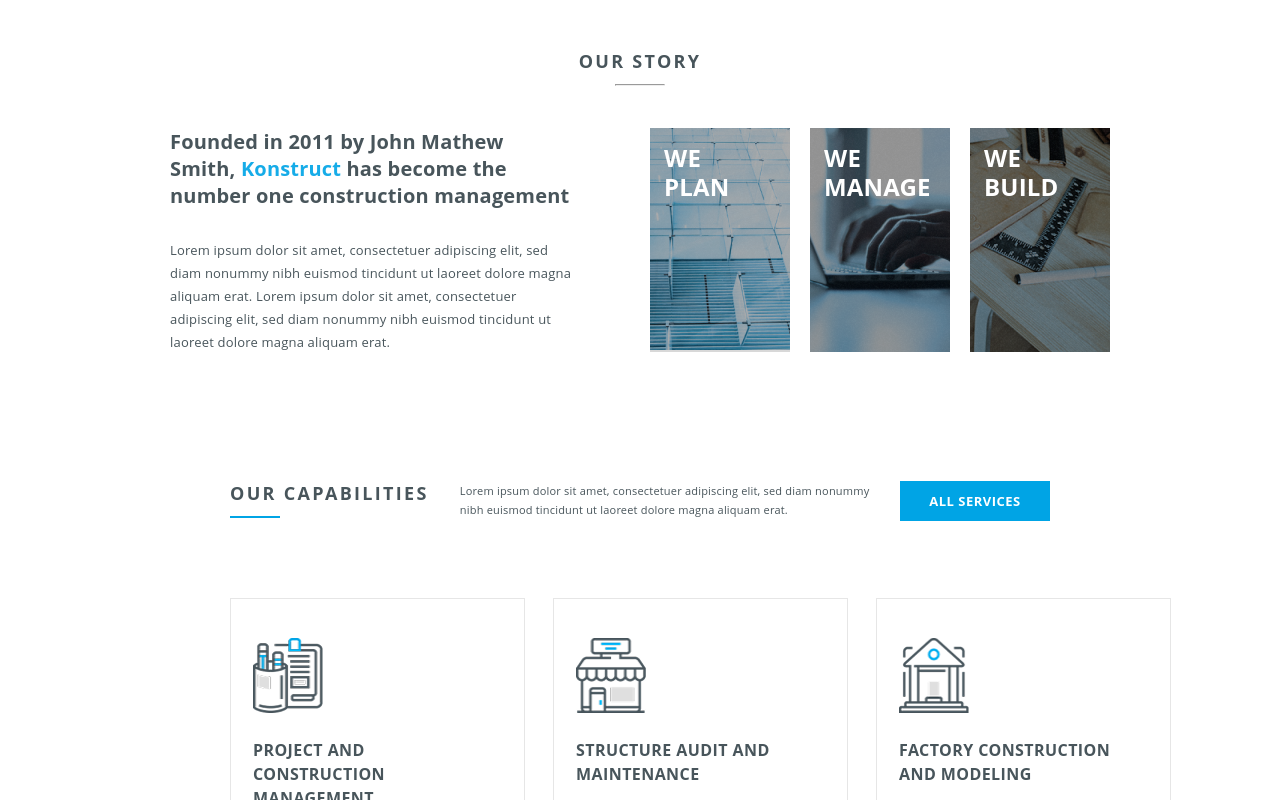
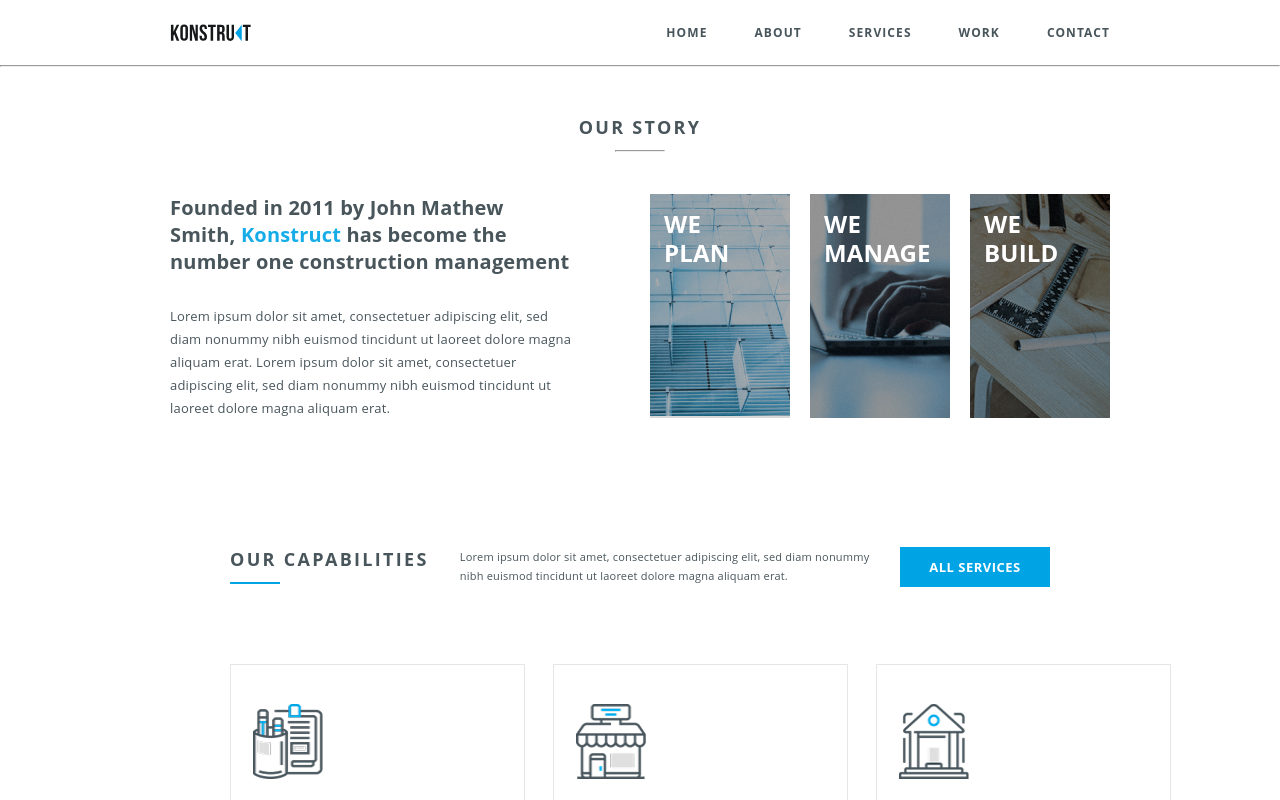
Before and after one commit to HokHHub/konstruct-react, a React (Vite) app: page / in a window 1280 px wide. Shown: the top 800 px of the page. Built offline with nearby package versions, Linux system fonts and the light colour scheme.

Commit message:
добавлен хедер

```diff
--- a/src/App.jsx
+++ b/src/App.jsx
@@ -1,11 +1,17 @@
 import Story from './components/Story/Story'
 import OurCapabilities from './components/OurCapabilities/OurCapabilities'
 import Container from './components/Container/Container'
+import Header from './components/Header/Header'
+import headerStyle from './components/Header/Header.module.css'
 
 function App() {
 
   return (
     <>
+      <Container>
+        <Header />
+      </Container>
+        <hr className={headerStyle.header__hr} />
       <Container>
         <Story />
       </Container>
--- a/src/components/Header/Header.jsx
+++ b/src/components/Header/Header.jsx
@@ -1,13 +1,22 @@
 import s from './Header.module.css'
-import Logo from ''
+import Logo from './headerLogo.svg'
 
 function Header() {
 
-  return (
-    <header className={s.header}>
-        <img src="" alt="" />
-    </header>
-  )
+    return (
+        <>
+            <header className={s.header}>
+                <img className={s.header__img} src={Logo} alt="" />
+                <ul className={s.header__ul}>
+                    <li className={s.header__li}>HOME</li>
+                    <li className={s.header__li}>ABOUT</li>
+                    <li className={s.header__li}>SERVICES</li>
+                    <li className={s.header__li}>WORK</li>
+                    <li className={s.header__li}>CONTACT</li>
+                </ul>
+            </header>
+        </>
+    )
 }
 
 export default Header
--- a/src/components/Header/Header.module.css
+++ b/src/components/Header/Header.module.css
@@ -0,0 +1,38 @@
+.header {
+    height: 65px;
+    display: flex;
+    justify-content: space-between;
+    align-items: center;
+}
+
+.header__img {
+    cursor: pointer;
+}
+
+.header__ul {
+    display: flex;
+    gap: 47px;
+}
+
+.header__li {
+    cursor: pointer;
+    list-style-type: none;
+    transition: 0.3s;
+    color: #48555B;
+    text-align: center;
+    font-family: "Open Sans";
+    font-size: 12px;
+    font-style: normal;
+    font-weight: 700;
+    line-height: normal;
+    letter-spacing: 1.091px;
+}
+
+.header__li:hover {
+    color: #00A4E5;
+}
+
+.header__hr {
+    height: 1;
+    background-color: #E6E6E6;
+}
--- a/src/components/Story/Story.module.css
+++ b/src/components/Story/Story.module.css
@@ -1,7 +1,7 @@
 .story {
     max-width: 940px;
     margin: 0 auto;
-    margin-top: 49px;
+    margin-top: 48px;
     margin-bottom: 127px;
 }
 
```
Also changed, not shown: src/components/Header/headerLogo.svg (renamed from public/img/headerLogo.svg).
